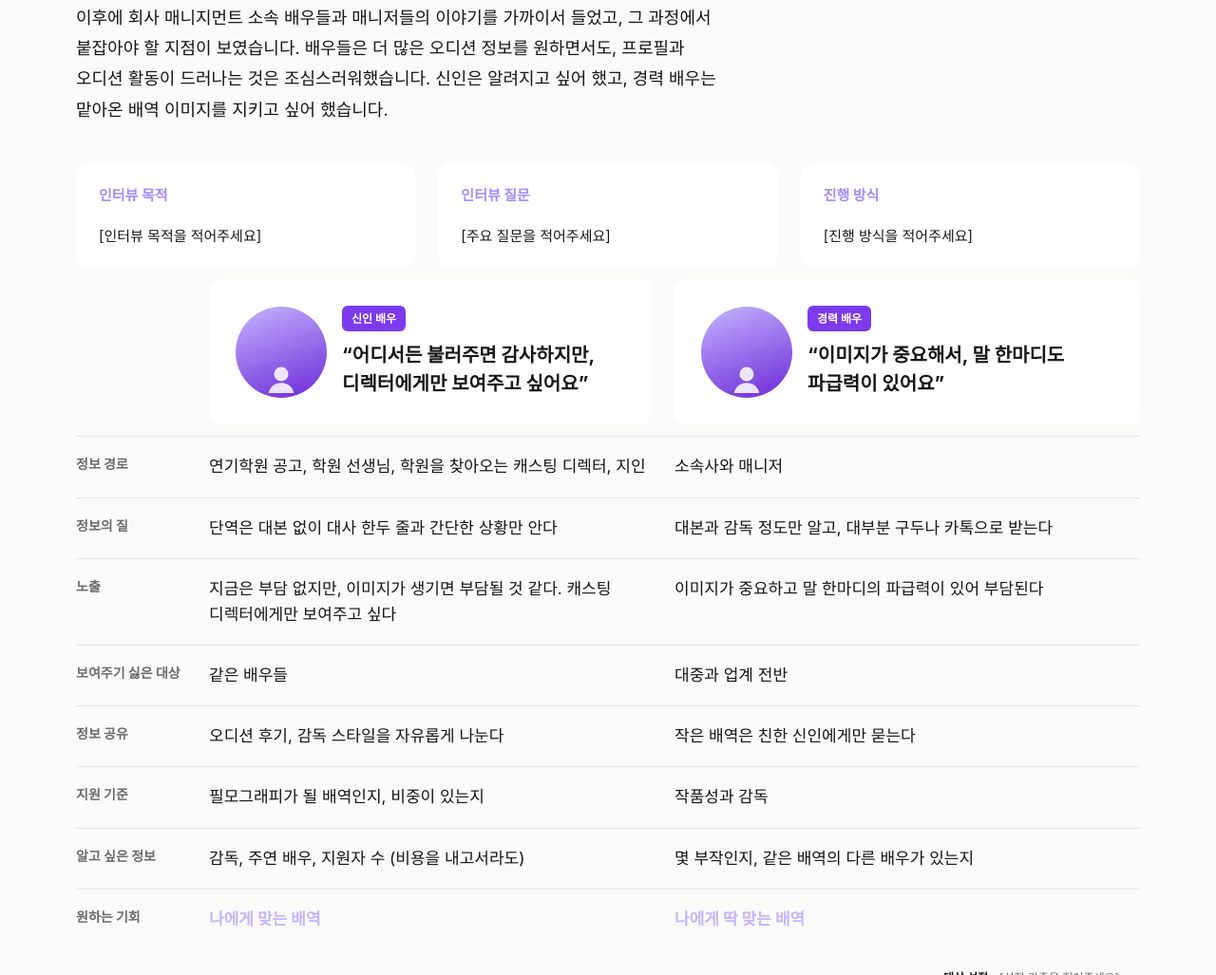
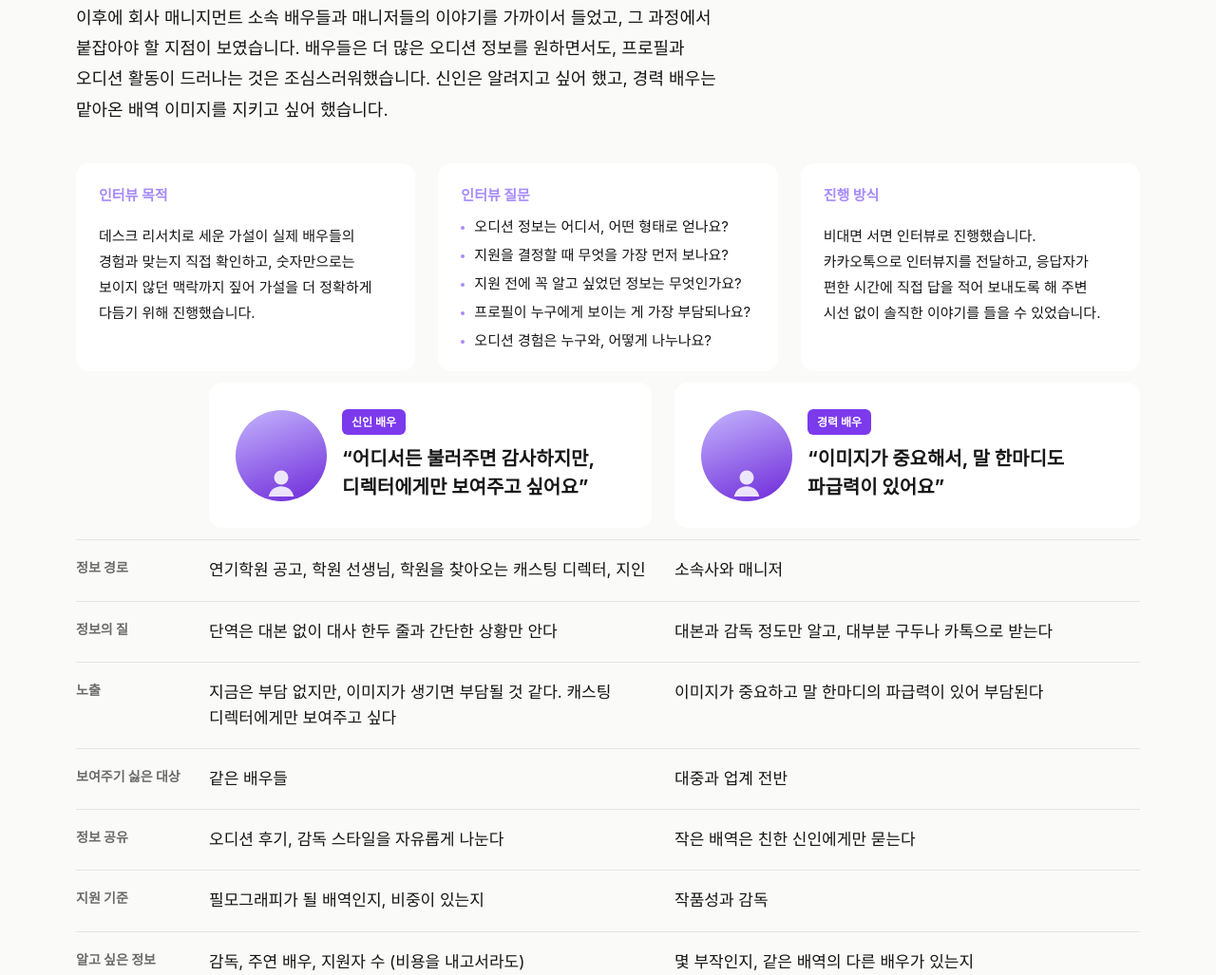
Before and after one commit to easyhyeonar-debug/jihyeon-portfolio, a plain HTML site: page projects/project-01.html in a window 1280 px wide. Shown: the part 2876-3903 px from the top of the page at 95% size. Drawn offline with Linux system fonts and the light colour scheme; a web font is replaced by a local one.

Commit message:
Scroll reveal interaction; fill interview purpose, questions and method
Co-Authored-By: Claude Opus 5.5 <noreply@anthropic.com>

```diff
--- a/css/style.css
+++ b/css/style.css
@@ -363,6 +363,9 @@ button { font: inherit; color: inherit; background: none; border: 0; cursor: poi
 .ctx { padding: 20px 24px; border-radius: 14px; background: var(--surface); }
 .project-body .case .ctx p { max-width: none; font-size: 14px; }
 .project-body .case .ctx .ctx-label { margin-bottom: 8px; font-weight: 700; color: var(--accent-strong); }
+.ctx-list { display: grid; gap: 6px; list-style: none; font-size: 14px; line-height: 1.6; }
+.ctx-list li { position: relative; padding-left: 14px; }
+.ctx-list li::before { content: ""; position: absolute; left: 0; top: .7em; width: 4px; height: 4px; border-radius: 50%; background: var(--accent-strong); }
 .persona-head { display: flex; align-items: center; gap: 16px; margin-bottom: 24px; }
 .persona-avatar {
   flex-shrink: 0; width: 72px; height: 72px; border-radius: 50%; overflow: hidden;
@@ -725,7 +728,7 @@ html.paged {
   .insight-context { grid-template-columns: repeat(3, 1fr); gap: 24px; }
   .persona-avatar { width: 96px; height: 96px; }
   .project-body .case .persona-quote { font-size: 20px; }
-  .project-body .case .ctx p { font-size: 15px; }
+  .project-body .case .ctx p, .ctx-list { font-size: 15px; }
   .case-scroller { gap: 16px; }
   .case-scroller > li { flex-basis: 48vw; }
   .case-screen h3 { font-size: 28px; }
@@ -785,6 +788,21 @@ html.paged {
   .nav { max-height: calc(100vh - var(--header-h)); overflow-y: auto; }
 }
 
+/* 스크롤 등장 인터랙션 (JS가 .reveal을 붙일 때만 동작) */
+.reveal {
+  opacity: 0; transform: translateY(32px);
+  transition: opacity .7s cubic-bezier(.2, .7, .2, 1), transform .7s cubic-bezier(.2, .7, .2, 1);
+  transition-delay: var(--reveal-delay, 0ms);
+}
+.reveal.is-in { opacity: 1; transform: none; }
+/* 가로 스크롤 카드: 줄 전체가 올라오고 카드는 차례로 나타남 */
+.case-scroller.reveal > li { opacity: 0; transition: opacity .6s ease; }
+.case-scroller.reveal.is-in > li { opacity: 1; }
+.case-scroller.reveal.is-in > li:nth-child(2) { transition-delay: .1s; }
+.case-scroller.reveal.is-in > li:nth-child(3) { transition-delay: .2s; }
+.case-scroller.reveal.is-in > li:nth-child(n+4) { transition-delay: .3s; }
+@media print { .reveal, .case-scroller.reveal > li { opacity: 1 !important; transform: none !important; } }
+
 @media (prefers-reduced-motion: reduce) {
   html { scroll-behavior: auto; }
   * { transition: none !important; }
--- a/js/main.js
+++ b/js/main.js
@@ -140,3 +140,34 @@ if (pager && pages.length) {
 // 푸터 연도
 const year = document.getElementById('year');
 if (year) year.textContent = new Date().getFullYear();
+
+// 스크롤 등장 인터랙션: 요소가 화면에 들어오면 아래에서 위로 올라오며 나타남
+(() => {
+  if (!('IntersectionObserver' in window)) return;
+  if (window.matchMedia('(prefers-reduced-motion: reduce)').matches) return;
+
+  // 묶음 요소는 통째로 말고 안쪽 항목을 하나씩 올림
+  const GROUP = '.overview-body, .insight-board, .insight-context, .verify, .verify-list, .hypo, .hypo-cards, .hypo-change, .hypo-shifts, .str-cards, .ab-grid, .ds, .grid, .about';
+  const targets = [];
+  const collect = (el) => {
+    [...el.children].forEach((child) => {
+      if (child.matches('script, style, br')) return;
+      if (child.matches(GROUP)) collect(child);
+      else targets.push(child);
+    });
+  };
+  document.querySelectorAll('.project-cover').forEach((el) => targets.push(el));
+  document.querySelectorAll('.project-body .overview, .project-body .case, .page:not(.hero) > .container').forEach(collect);
+  if (!targets.length) return;
+
+  targets.forEach((el) => el.classList.add('reveal'));
+  const io = new IntersectionObserver((entries) => {
+    // 같은 순간 함께 들어온 요소는 순서대로 조금씩 늦게
+    entries.filter((e) => e.isIntersecting).forEach((e, i) => {
+      e.target.style.setProperty('--reveal-delay', `${Math.min(i, 5) * 80}ms`);
+      e.target.classList.add('is-in');
+      io.unobserve(e.target);
+    });
+  }, { rootMargin: '0px 0px -8% 0px', threshold: 0.08 });
+  targets.forEach((el) => io.observe(el));
+})();
--- a/projects/project-01.html
+++ b/projects/project-01.html
@@ -5,7 +5,7 @@
   <meta name="viewport" content="width=device-width, initial-scale=1.0, viewport-fit=cover">
   <title>프로젝트 01 — 이지현 포트폴리오</title>
   <link rel="stylesheet" href="https://cdn.jsdelivr.net/gh/orioncactus/pretendard@v1.3.9/dist/web/static/pretendard.min.css">
-  <link rel="stylesheet" href="../css/style.css?v=20261109q">
+  <link rel="stylesheet" href="../css/style.css?v=20261110b">
 </head>
 <body class="detail">
   <a href="../index.html#work" class="back-float" aria-label="작업 목록으로 돌아가기">
@@ -134,9 +134,9 @@
 
           <div class="insight-board">
             <div class="insight-context">
-              <div class="ctx"><p class="ctx-label">인터뷰 목적</p><p>[인터뷰 목적을 적어주세요]</p></div>
-              <div class="ctx"><p class="ctx-label">인터뷰 질문</p><p>[주요 질문을 적어주세요]</p></div>
-              <div class="ctx"><p class="ctx-label">진행 방식</p><p>[진행 방식을 적어주세요]</p></div>
+              <div class="ctx"><p class="ctx-label">인터뷰 목적</p><p>데스크 리서치로 세운 가설이 실제 배우들의 경험과 맞는지 직접 확인하고, 숫자만으로는 보이지 않던 맥락까지 짚어 가설을 더 정확하게 다듬기 위해 진행했습니다.</p></div>
+              <div class="ctx"><p class="ctx-label">인터뷰 질문</p><ul class="ctx-list"><li>오디션 정보는 어디서, 어떤 형태로 얻나요?</li><li>지원을 결정할 때 무엇을 가장 먼저 보나요?</li><li>지원 전에 꼭 알고 싶었던 정보는 무엇인가요?</li><li>프로필이 누구에게 보이는 게 가장 부담되나요?</li><li>오디션 경험은 누구와, 어떻게 나누나요?</li></ul></div>
+              <div class="ctx"><p class="ctx-label">진행 방식</p><p>비대면 서면 인터뷰로 진행했습니다. 카카오톡으로 인터뷰지를 전달하고, 응답자가 편한 시간에 직접 답을 적어 보내도록 해 주변 시선 없이 솔직한 이야기를 들을 수 있었습니다.</p></div>
             </div>
 
             <table class="vs-table">
@@ -601,6 +601,6 @@
     <div class="container">© <span id="year"></span> Lee Jihyeon</div>
   </footer>
 
-  <script src="../js/main.js?v=20261109q"></script>
+  <script src="../js/main.js?v=20261110b"></script>
 </body>
 </html>
```
Also changed, not shown: index.html (+3 -3 lines), projects/project-02.html (+2 -2 lines), projects/project-03.html (+2 -2 lines), projects/project-04.html (+2 -2 lines), projects/project-05.html (+2 -2 lines).
